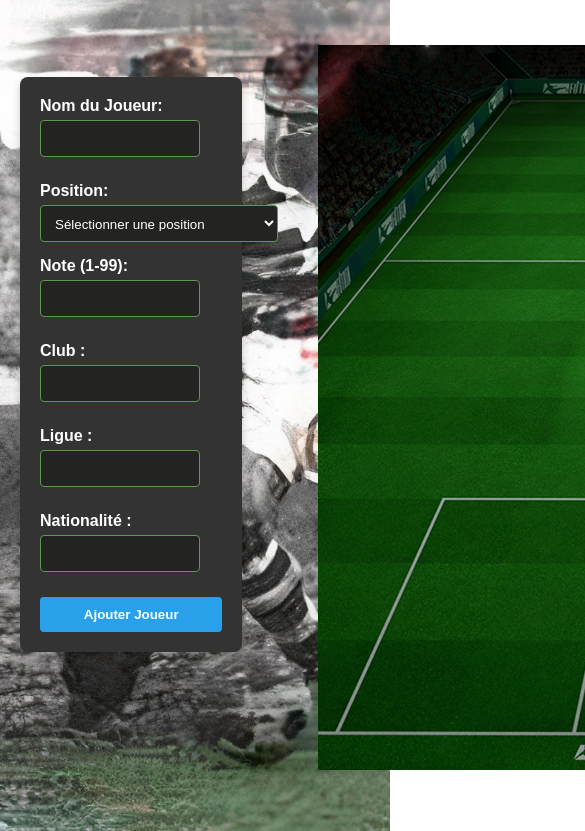
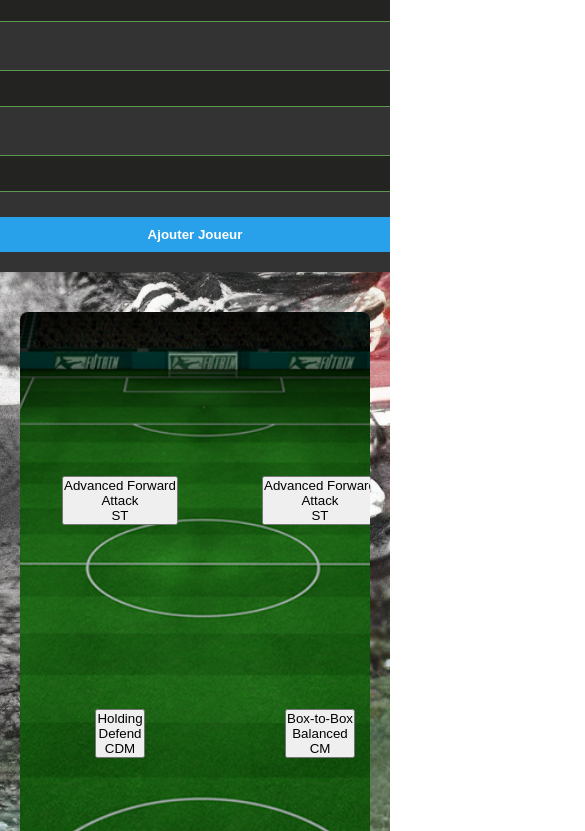
Before and after one commit to Drissnafii/FUTactic, a plain HTML site: page index.html in a window 390 px wide. Shown: the part 251-1082 px from the top of the page, 585 px wide, since content can reach past the window. Drawn offline with Linux system fonts and the light colour scheme.

Commit message:
(css & html) : Working on the Media Query + Adding cardes buttons

```diff
--- a/assets/css/style.css
+++ b/assets/css/style.css
@@ -2,6 +2,10 @@
     margin: 0;
     padding: 0;
     box-sizing: border-box;
+}
+
+body {
+    height: 100vh;
 }
 
 #main-content {
@@ -10,12 +14,20 @@
         background-size: cover;
         background-position: center;
         min-height: 100vh;
+        background-repeat: no-repeat;
+        width: 100%;
+        height: 100%;
+        overflow: hidden;
 }
 
 header {
     background-color: #333;
     color: #fff;
     padding: 10px 20px;
+}
+
+.logo {
+    cursor: pointer;
 }
 
 nav {
@@ -123,12 +135,9 @@ nav {
     border-radius: 8px;
     box-shadow: 0 4px 8px rgba(0, 0, 0, 0.2);
     color: #FFFFFF;
+    min-width: 80vh;
   }
 
-  select#player-position {
-    width: 238px;
-    height: 37.6px;
-  }
   .form-group {
     margin-bottom: 15px;
   }
@@ -202,11 +211,32 @@ li.breadcrumb {
   }
 .player-controls-grid {
     display: grid;
-    grid-template-columns: 1fr 1fr;
+    grid-template-columns: 1fr 2fr;
     grid-gap: 20px;
     width: 100%;
   }
+#player-form-container {
+    width: 80%;
+    height: 80%;
+}
 
+.playersCardsGrid {
+    font-size: 14px;
+    background-image: url('to add');
+    width: 800px;
+    height: 700px;
+    display: grid;
+    grid-template-columns: repeat(auto-fit, minmax(200px, 1fr));
+}
+
+.playersCardsGrid > div[id^="cardlid"] {
+    display: grid;
+    place-items: center;
+}
+
+.playersCardsGrid > div[id^="cardlid"] > button {
+    cursor: pointer;
+}
 
 @media (max-width: 768px) {
     .nav-links {
@@ -233,4 +263,12 @@ li.breadcrumb {
     #player-form-container {
         width: 80%;
     }
+    .player-controls-grid {
+        display: flex;
+        flex-direction: column;
+        justify-content: center;
+        align-items: center;
+
+    }
+
 }
--- a/index.html
+++ b/index.html
@@ -58,7 +58,7 @@
       <ol class="breadcrumbs">
         <li class="breadcrumb"><a href="/">Home</a></li>
         <li class="breadcrumb active">
-          <i class="fa-light fa-chevron-right"></i>
+          <div id="justSpace">&nbsp;</div>
           <div>EA FC 25 Tactics &amp; Formations</div>
         </li>
       </ol>
@@ -117,8 +117,100 @@
           </form>
         </div>
       </div>
-      <div class="additional-controls">
-        <img src="/FUTactic/assets/css/stadium_background.webp">
+      <div class="bgTiran"
+        style="
+        display: grid;
+        place-items: center;
+        background-image: url(/FUTactic/assets/css/stadium_background.webp);
+        border-radius: 8px;
+        background-size: cover;
+        background-position: center;
+        min-height: 100vh;
+        background-repeat: no-repeat;
+        width: 100%;
+        height: 100%;
+        overflow: hidden; ">
+
+        <div class="playersCardsGrid">
+          <div id="cardlid1" class="terinPlayersCardes">
+            <button class="buttonTiranCardes">
+              <div class="player-role">Advanced Forward</div>
+              <div class="player-focus">Attack</div>
+              <div class="player-position">ST</div>
+            </button>
+          </div>
+          <div id="cardlid2" class="terinPlayersCardes">
+            <button class="buttonTiranCardes">
+              <div class="player-role">Advanced Forward</div>
+              <div class="player-focus">Attack</div>
+              <div class="player-position">ST</div>
+            </button>
+          </div>
+          <div id="cardlid3" class="terinPlayersCardes">
+            <button class="buttonTiranCardes">
+              <div class="player-role">Winger</div>
+              <div class="player-focus">Balanced</div>
+              <div class="player-position">LM</div>
+            </button>
+          </div>
+          <div id="cardlid4" class="terinPlayersCardes">
+            <button class="buttonTiranCardes">
+              <div class="player-role">Box-to-Box</div>
+              <div class="player-focus">Balanced</div>
+              <div class="player-position">CM</div>
+            </button>
+          </div>
+          <div id="cardlid5" class="terinPlayersCardes">
+            <button class="buttonTiranCardes">
+              <div class="player-role">Holding</div>
+              <div class="player-focus">Defend</div>
+              <div class="player-position">CDM</div>
+            </button>
+          </div>
+          <div id="cardlid6" class="terinPlayersCardes">
+            <button class="buttonTiranCardes selected">
+              <div class="player-role">Box-to-Box</div>
+              <div class="player-focus">Balanced</div>
+              <div class="player-position">CM</div>
+            </button>
+          </div>
+          <div id="cardlid7" class="terinPlayersCardes">
+            <button class="buttonTiranCardes">
+              <div class="player-role">Winger</div>
+              <div class="player-focus">Balanced</div>
+              <div class="player-position">RM</div>
+            </button>
+          </div>
+          <div id="cardlid8" class="terinPlayersCardes">
+            <button class="buttonTiranCardes">
+              <div class="player-role">Defender</div>
+              <div class="player-focus">Defend</div>
+              <div class="player-position">CB</div>
+            </button>
+          </div>
+          <div id="cardlid9" class="terinPlayersCardes">
+            <button class="buttonTiranCardes">
+              <div class="player-role">Defender</div>
+              <div class="player-focus">Defend</div>
+              <div class="player-position">CB</div>
+            </button>
+          </div>
+          <div id="cardlid10" class="terinPlayersCardes">
+            <button class="buttonTiranCardes">
+              <div class="player-role">Defender</div>
+              <div class="player-focus">Defend</div>
+              <div class="player-position">CB</div>
+            </button>
+          </div>
+          <div id="cardlid11" class="terinPlayersCardes">
+            <button class="buttonTiranCardes">
+              <div class="player-role">Goalkeeper</div>
+              <div class="player-focus">Defend</div>
+              <div class="player-position">GK</div>
+            </button>
+          </div>
+        </div>
+
       </div>
     </div>
   </div>
```
